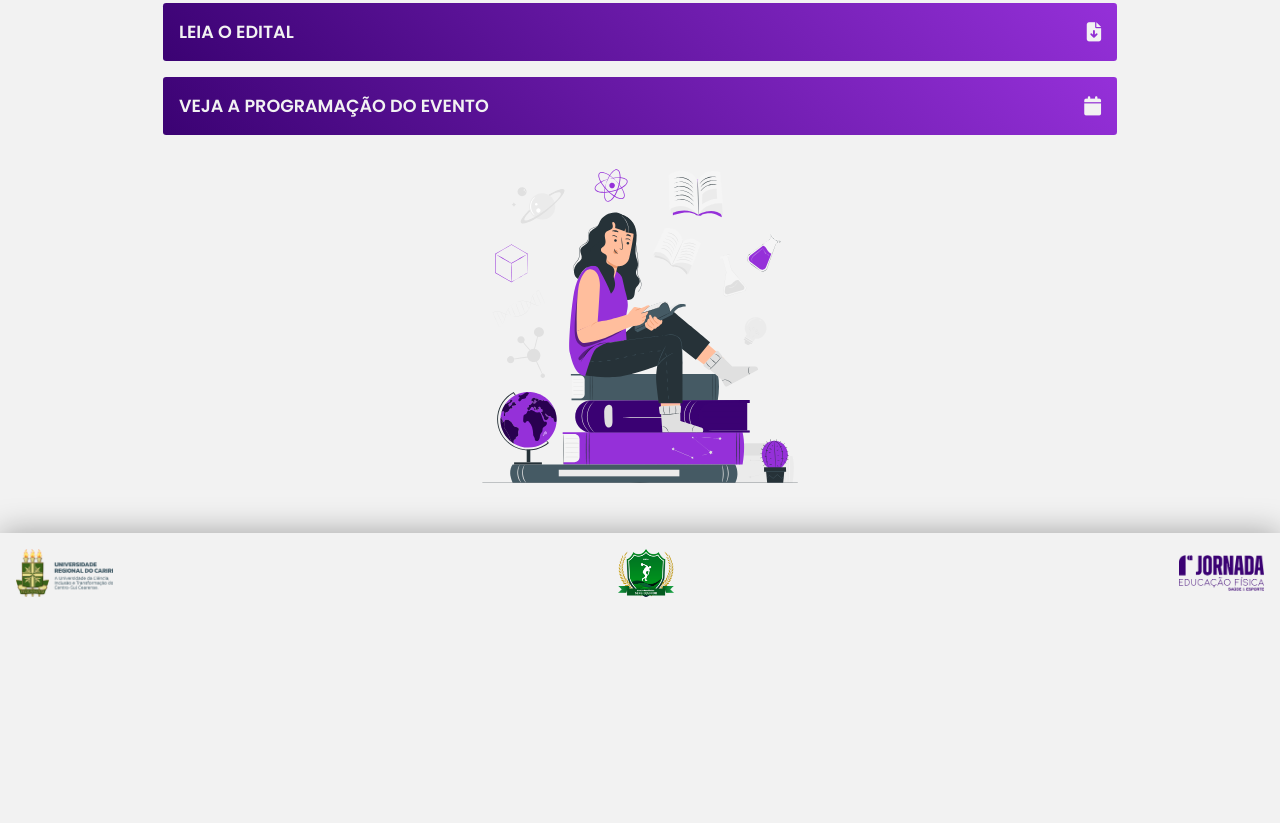
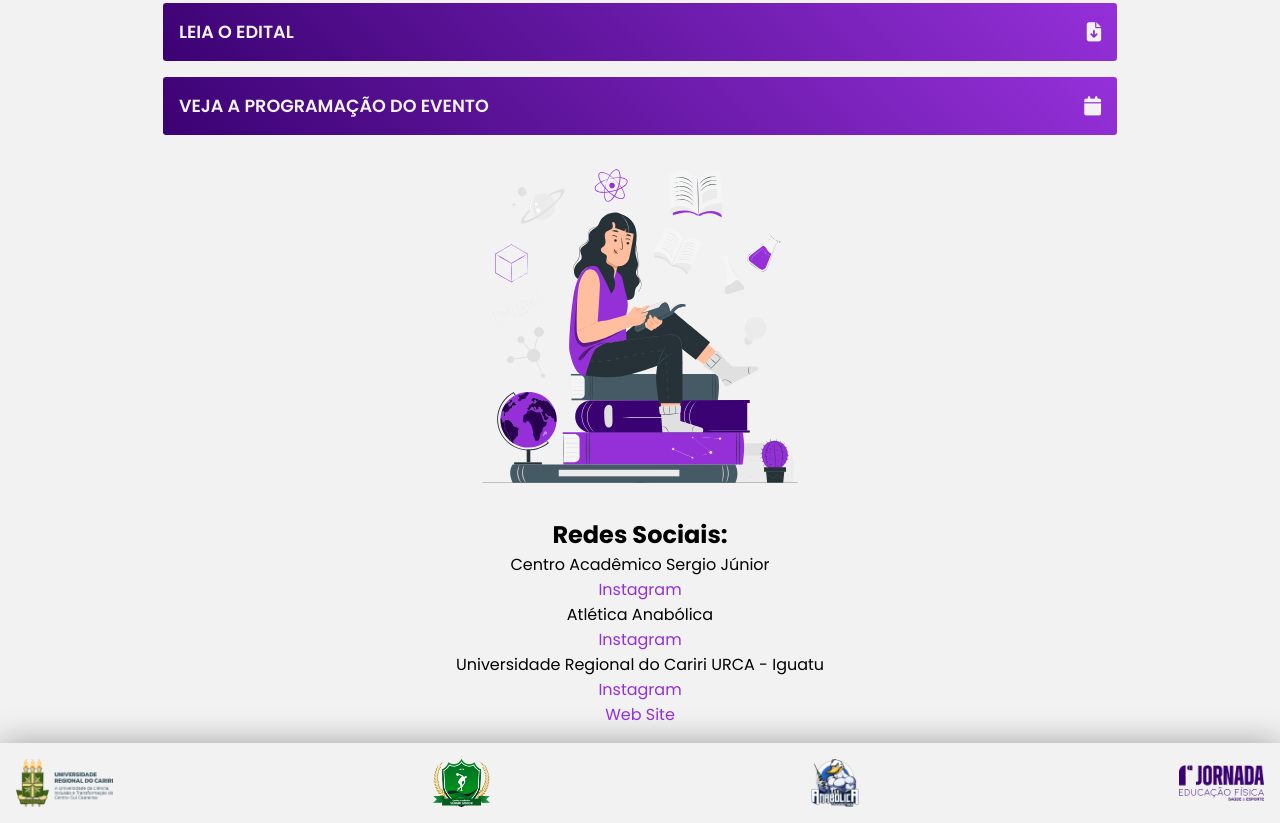
Before and after one commit to felipealvx/jornadaedf, a plain HTML site: page index.html in a window 1280 px wide. Shown: the part 437-1260 px from the top of the page. Before the commit the page ends 1050 px from the top, so only its background shows below. Drawn offline with Linux system fonts and the light colour scheme.

Commit message:
adição das redes sociais

```diff
--- a/assets/css/styles.css
+++ b/assets/css/styles.css
@@ -174,6 +174,19 @@ body {
   width: 40%;
 }
 
+section {
+  text-align: center;
+}
+
+.util-links {
+  text-decoration: none;
+  color: var(--secondary);
+}
+
+.util-links:hover {
+  text-decoration: underline;
+}
+
 /* -----------------footer---------------------- */
 
 footer {
@@ -189,6 +202,6 @@ footer {
   height: 3rem;
 }
 
-.img-footer:nth-child(3) {
+.img-footer:nth-child(4) {
   height: 2.2rem;
 }
--- a/index.html
+++ b/index.html
@@ -161,12 +161,26 @@
       <div class="ilustration-content">
         <img class="ilustration" src="assets/imgs/ilustration.svg" alt="">
       </div>
+
+      <section>
+        <h1>Redes Sociais:</h1>
+        <p>Centro Acadêmico Sergio Júnior</p>
+        <a href="https://www.instagram.com/ca.sergiojunior" target="_blank" class="util-links">Instagram</a>
+
+        <p>Atlética Anabólica</p>
+        <a href="https://www.instagram.com/atleticanabolica" target="_blank" class="util-links">Instagram</a>
+
+        <p>Universidade Regional do Cariri URCA - Iguatu</p>
+          <a href="https://www.instagram.com/urcacampusiguatu" class="util-links" target="_blank">Instagram</a> <br>
+        <a href="http://urca.br" target="_blank" class="util-links">Web Site</a>
+      </section>
     </div>
   </div>
 
   <footer>
     <img class="img-footer" src="assets/imgs/urca.png" alt="">
     <img class="img-footer" src="assets/imgs/ca.png" alt="">
+    <img class="img-footer" src="assets/imgs/atletica.png" alt="">
     <img class="img-footer" src="assets/imgs/jornada-purple.png" alt="">
   </footer>
 </body>
```
Also changed, not shown: assets/imgs/atletica.png (added), 1 other file.
